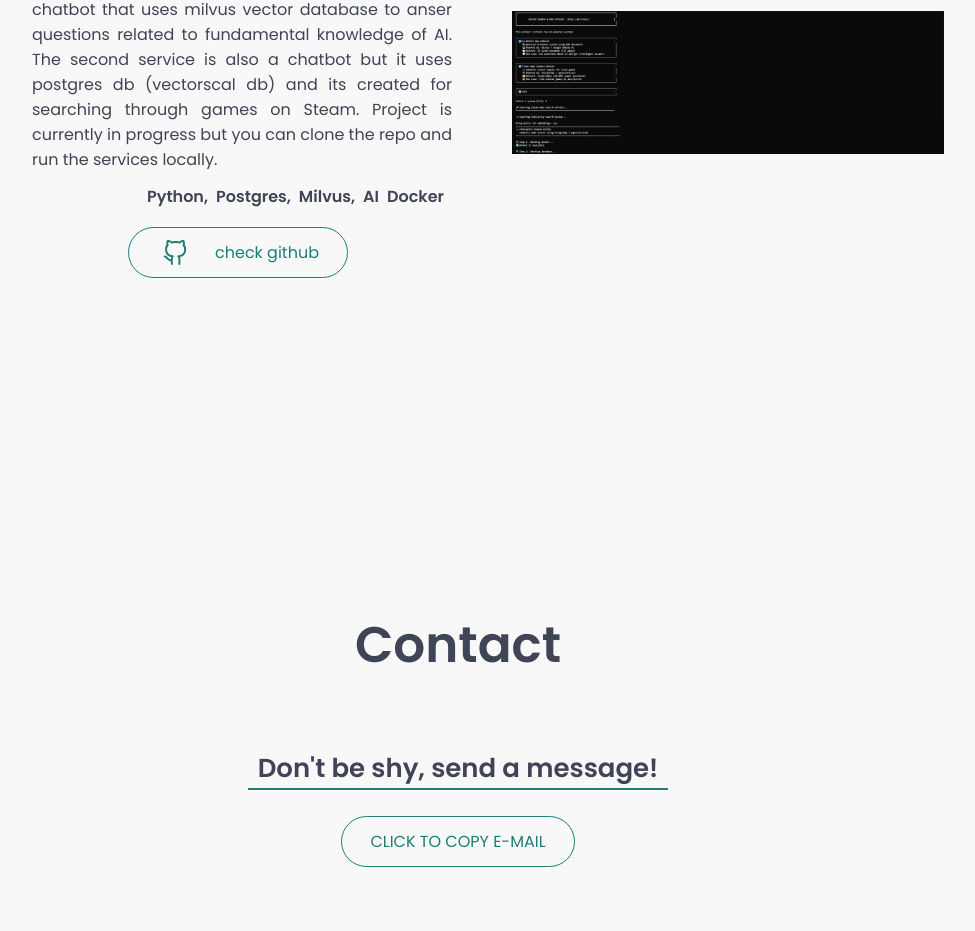
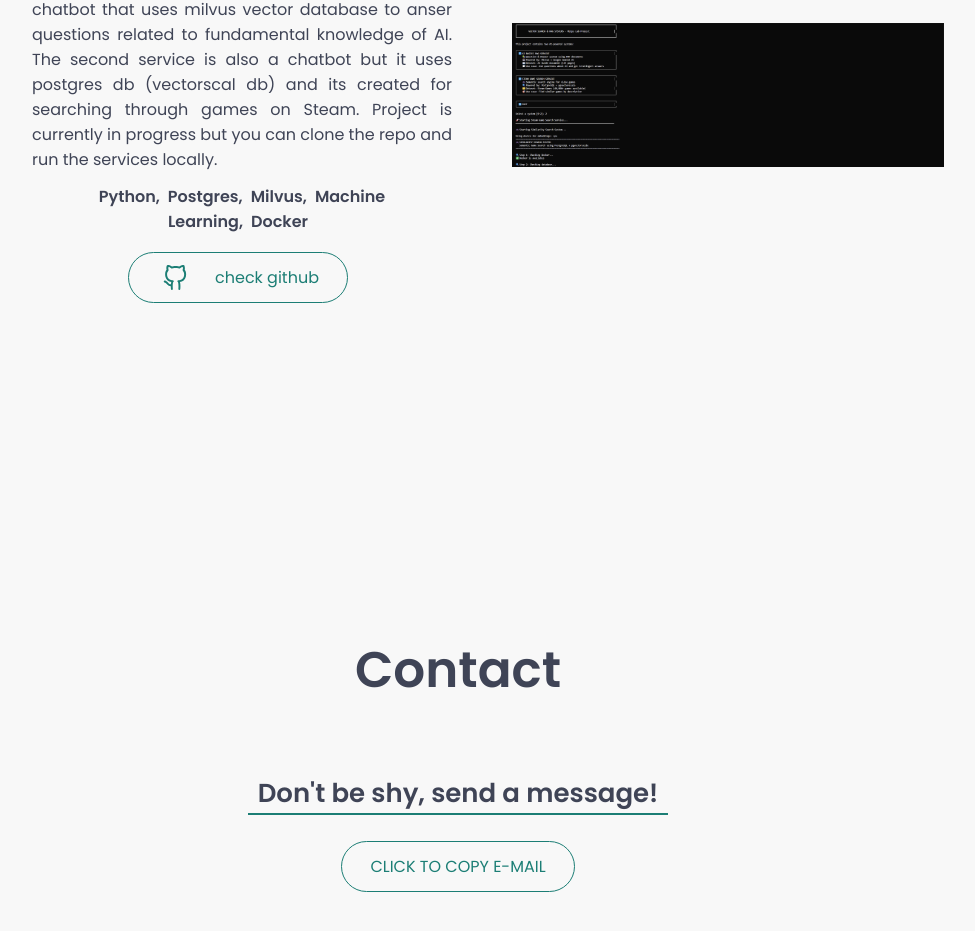
Before and after one commit to Po33ski/portfolio, a React (Create React App) app: page / in a window 1280 px wide. Shown: the part 5604-6535 px from the top of the page, without its empty margins (182-1157 px from the left). Built offline with nearby package versions, Linux system fonts and the light colour scheme; no server answers.

Commit message:
small change

```diff
--- a/src/routes/Projects/Projects.js
+++ b/src/routes/Projects/Projects.js
@@ -55,7 +55,7 @@ const projects = [
     id: "4",
     title: "RAG Chatbot",
     content: "This repository is a chatbot that uses RAG to answer questions. It contains 2 services. The first service is a chatbot that uses milvus vector database to anser questions related to fundamental knowledge of AI. The second service is also a chatbot but it uses postgres db (vectorscal db) and its created for searching through games on Steam. Project is currently in progress but you can clone the repo and run the services locally.",
-    stack: ["Python,", "Postgres,", "Milvus,", "AI", "Docker"],
+    stack: ["Python,", "Postgres,", "Milvus,", "Machine Learning,", "Docker"],
     githublink: "https://github.com/Po33ski/similarity_service/tree/main",
     websitelink: "",
     shoplink: "",
```
